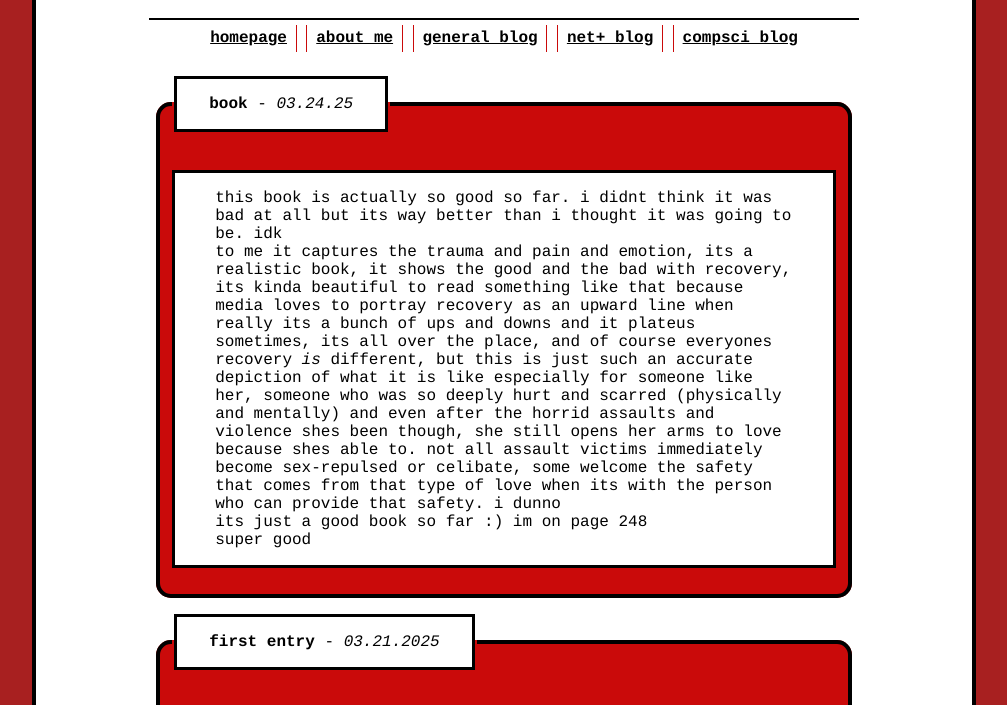
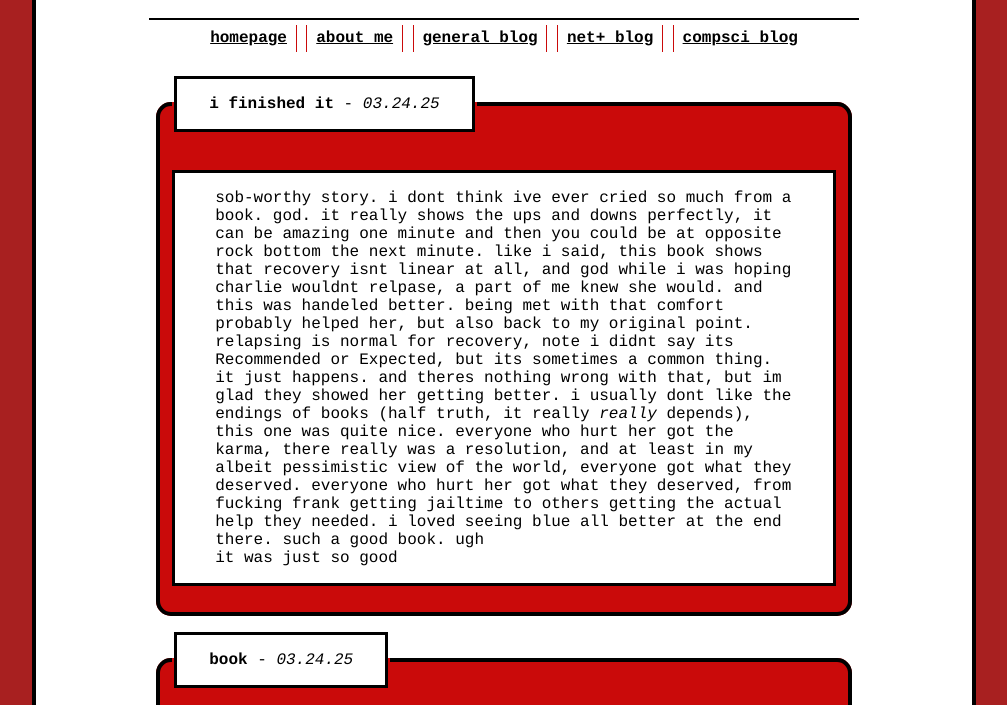
Before and after one commit to ensikensi/blog, a plain HTML site: page general.html in a window 1280 px wide. Shown: the part 74-779 px from the top of the page, without its empty margins (136-1143 px from the left). Drawn offline with Linux system fonts and the light colour scheme.

Commit message:
Update general.html

```diff
--- a/general.html
+++ b/general.html
@@ -19,6 +19,21 @@
                         <a style="border-left: 1px solid #ca0a0a;" href="compsci.html">compsci blog</a>
                     </nav>
             </header>
+
+            <fieldset class="blog">
+                <legend><p><b>i finished it</b> - <i>03.24.25</i></p></legend>
+                <p id="blogbody">
+                    sob-worthy story. i dont think ive ever cried so much from a book. god. it really shows the ups and downs perfectly, it can be amazing
+                    one minute and then you could be at opposite rock bottom the next minute. like i said, this book shows that recovery isnt linear at all, and god
+                    while i was hoping charlie wouldnt relpase, a part of me knew she would. and this was handeled better. being met with that comfort probably
+                    helped her, but also back to my original point. relapsing is normal for recovery, note i didnt say its Recommended or Expected, but its sometimes
+                    a common thing. it just happens. and theres nothing wrong with that, but im glad they showed her getting better. i usually dont like the endings
+                    of books (half truth, it really <i>really</i> depends), this one was quite nice. everyone who hurt her got the karma, there really was a resolution,
+                    and at least in my albeit pessimistic view of the world, everyone got what they deserved. everyone who hurt her got what they deserved, from fucking
+                    frank getting jailtime to others getting the actual help they needed. i loved seeing blue all better at the end there. such a good book. ugh<br>
+                    it was just so good </3
+                </p>
+            </fieldset>
 
             <fieldset class="blog">
                 <legend><p><b>book</b> - <i>03.24.25</i></p></legend>
```
